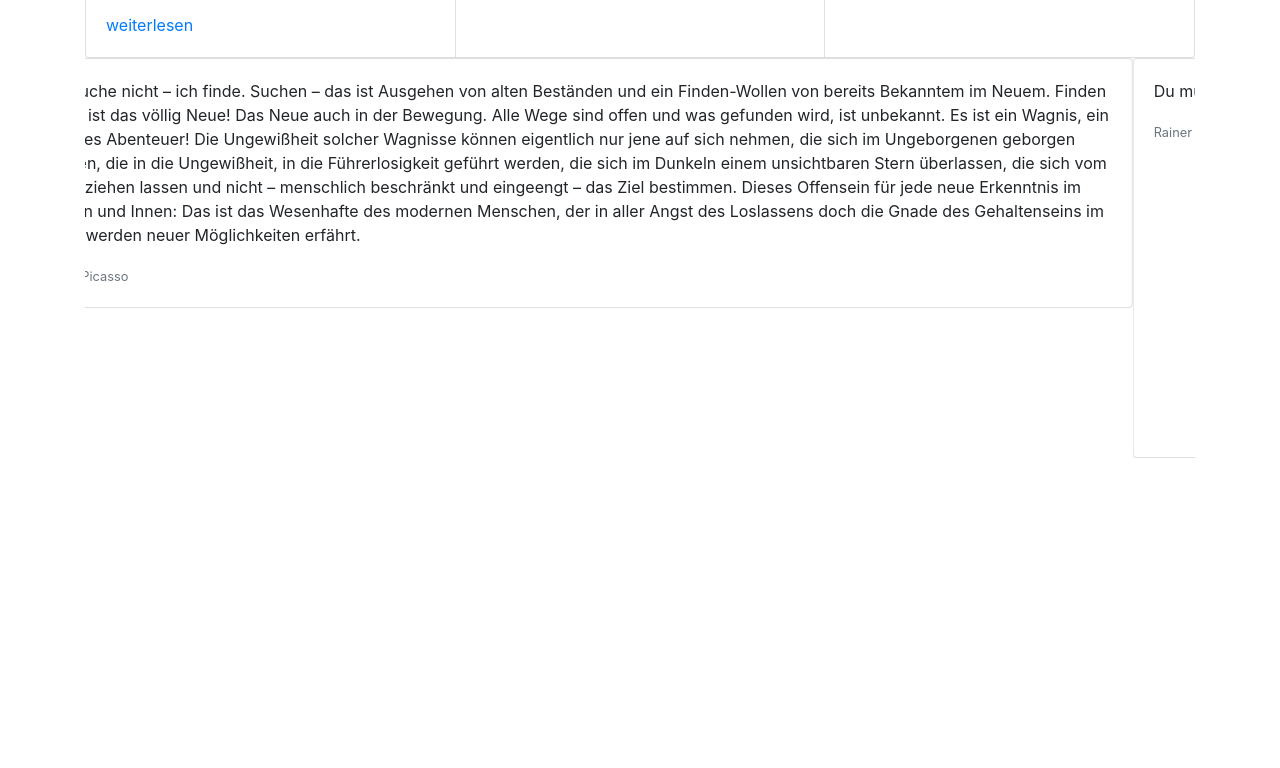
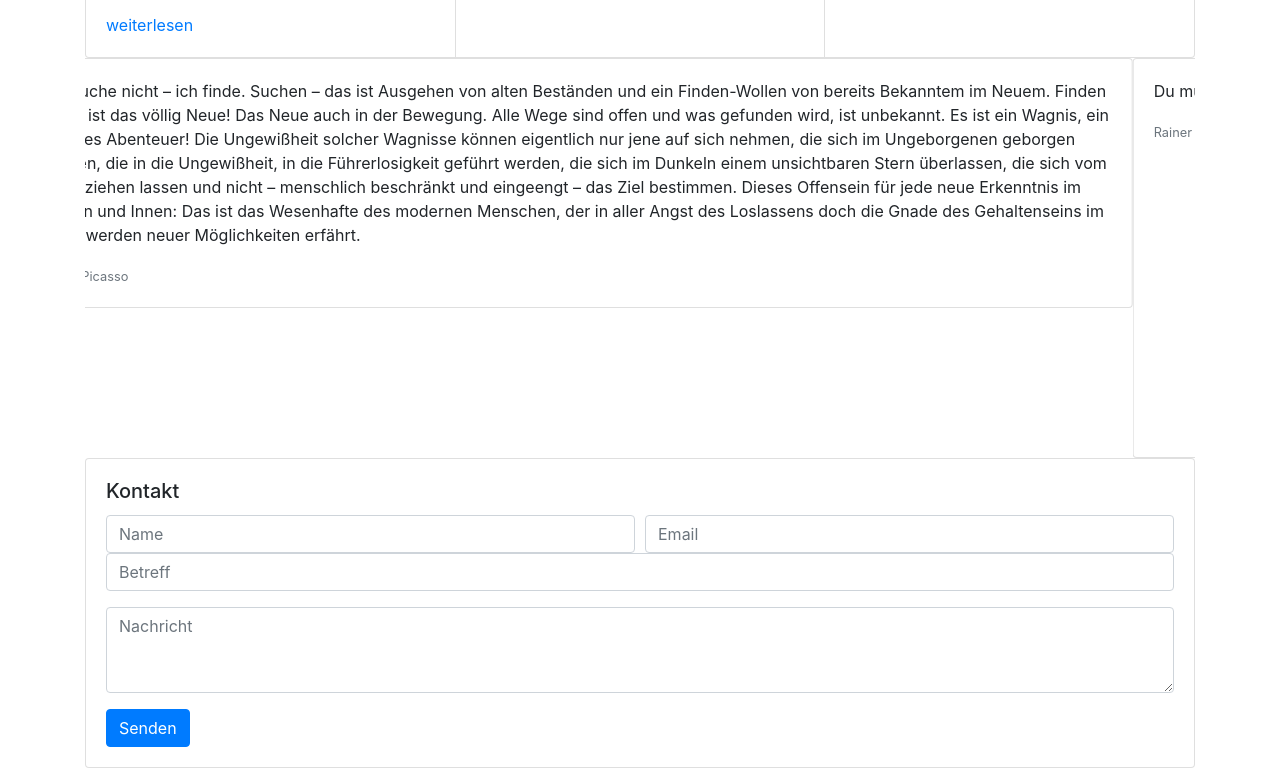
Before and after one commit to wandellustorg/wandellustorg.github.io, a plain HTML site: page index.html in a window 1280 px wide. Shown: the part 850-1618 px from the top of the page. Before the commit the page ends 1308 px from the top, so only its background shows below. Drawn offline with nearby package versions, Linux system fonts and the light colour scheme.

Commit message:
adding a contact form skeleton

```diff
--- a/index.html
+++ b/index.html
@@ -187,6 +187,32 @@
             </a>
         </div>
 
+        <!-- Kontakt form -->
+
+        <div class="card">
+            <div class="card-body">
+                <h5 class="card-title">Kontakt</h5>
+                <form>
+                    <div class="form-group">
+                        <div class="form-row">
+                            <div class="col">
+                                <input type="name" class="form-control" id="name_form" placeholder="Name">
+                            </div>
+                            <div class="col">
+                                <input type="email" class="form-control" id="email_form" placeholder="Email">
+                            </div>
+                        </div>
+                        <input type="betreff" class="form-control" id="betreff_form" placeholder="Betreff">
+                    </div>
+                    <div class="form-group">
+                        <textarea class="form-control" id="exampleFormControlTextarea1" rows="3"
+                            placeholder="Nachricht"></textarea>
+                    </div>
+                    <button type="submit" class="btn btn-primary">Senden</button>
+                </form>
+            </div>
+        </div>
+
         <!-- END BODY -->
     </div>
 
```
